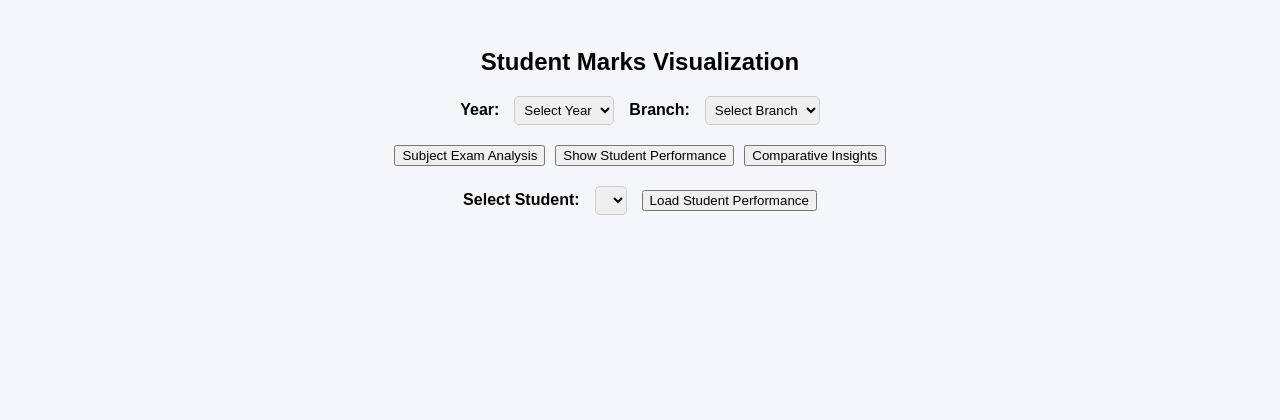
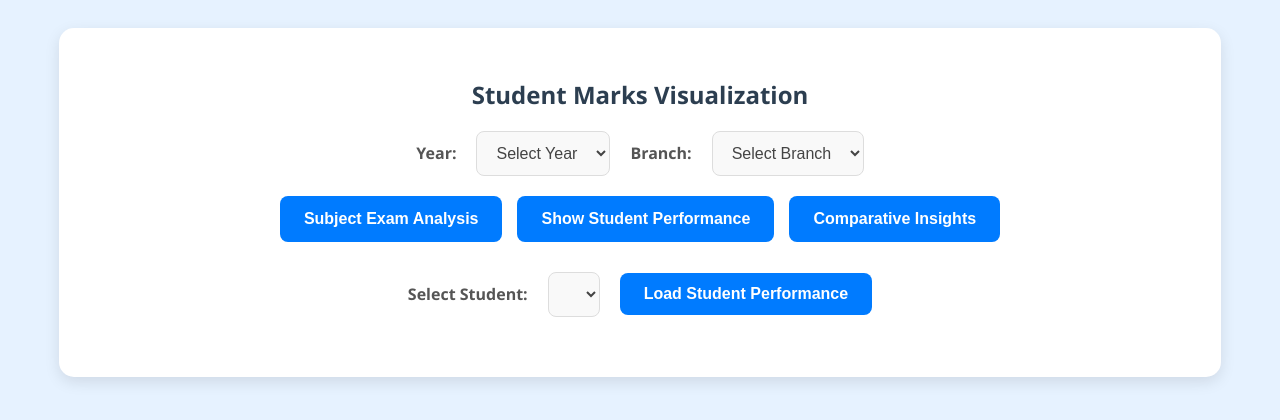
Before and after one commit to sudheer-01/student-management-system, a website: page HodTask/GenerateCharts/generateCharts.html in a window 1280 px wide. Both pictures are taken after a click on the button "Show Student Performance". Drawn offline with nearby package versions, Linux system fonts and the light colour scheme; no server answers.

Commit message:
generating charts

```diff
--- a/HodTask/GenerateCharts/generateCharts.css
+++ b/HodTask/GenerateCharts/generateCharts.css
@@ -1,58 +1,146 @@
 body {
-  font-family: Arial, sans-serif;
-  background: #f4f6f9;
+  font-family: 'Segoe UI', Tahoma, Geneva, Verdana, sans-serif;
+  background: #e6f2ff; /* Light blue background */
   text-align: center;
   padding: 20px;
+  color: #333;
 }
 
 .container {
-  width: 80%;
+  width: 90%;
+  max-width: 1200px;
   margin: auto;
+  background: #fff;
+  padding: 30px;
+  border-radius: 15px;
+  box-shadow: 0 5px 15px rgba(0, 0, 0, 0.1);
 }
+
+h2 {
+  color: #2c3e50;
+  margin-bottom: 20px;
+}
+
 .controls {
   margin-bottom: 20px;
   display: flex;
   justify-content: center;
   align-items: center;
+  gap: 20px;
+}
+
+.controls label {
+  font-weight: 600;
+  color: #555;
+}
+
+.controls select {
+  padding: 12px 15px;
+  border-radius: 8px;
+  border: 1px solid #ddd;
+  font-size: 16px;
+  color: #444;
+  background: #f9f9f9;
+  transition: border-color 0.3s;
+}
+
+.controls select:focus {
+  outline: none;
+  border-color: #007bff;
+}
+
+.button-group {
+  margin-bottom: 30px;
+  display: flex;
+  justify-content: center;
   gap: 15px;
 }
 
-.controls label {
-  font-weight: bold;
+.button-group button {
+  padding: 14px 24px;
+  font-size: 16px;
+  font-weight: 600;
+  color: white;
+  background: #007bff;
+  border: none;
+  border-radius: 8px;
+  cursor: pointer;
+  transition: background 0.3s;
 }
 
-.controls select,
-.controls input {
-  padding: 5px;
-  border-radius: 5px;
-  border: 1px solid #ccc;
-}
-
-.button-group {
-  margin-bottom: 20px;
-  display: flex;
-  justify-content: center;
-  gap: 10px;
+.button-group button:hover {
+  background: #0056b3;
 }
 
 #chartsContainer {
   display: flex;
-  flex-direction: column; /* Display charts one below the other */
-  gap: 20px;
-  margin-top: 20px;
+  flex-direction: column;
+  gap: 30px;
+  margin-top: 30px;
   width: 100%;
 }
 
 .chart-container {
   position: relative;
-  height: 40vh;
+  height: 500px;
   width: 100%;
   background: #fff;
-  padding: 15px;
-  border-radius: 8px;
-  box-shadow: 0 2px 4px rgba(0,0,0,0.1);
+  padding: 25px;
+  border-radius: 12px;
+  box-shadow: 0 4px 12px rgba(0, 0, 0, 0.08);
 }
 
 canvas {
   margin-top: 20px;
 }
+
+/* Style for student performance controls */
+#studentPerformanceControls,
+#subjectExamAnalysisControls {
+  display: none;
+  justify-content: center;
+  align-items: center;
+  gap: 20px;
+  margin-bottom: 20px;
+}
+
+#studentPerformanceControls label,
+#subjectExamAnalysisControls label {
+  font-weight: 600;
+  color: #555;
+}
+
+#studentPerformanceControls select,
+#subjectExamAnalysisControls select {
+  padding: 12px 15px;
+  border-radius: 8px;
+  border: 1px solid #ddd;
+  font-size: 16px;
+  color: #444;
+  background: #f9f9f9;
+  transition: border-color 0.3s;
+}
+
+#studentPerformanceControls select:focus,
+#subjectExamAnalysisControls select:focus {
+  outline: none;
+  border-color: #007bff;
+}
+
+#studentPerformanceControls button,
+#subjectExamAnalysisControls button {
+  padding: 12px 24px;
+  font-size: 16px;
+  font-weight: 600;
+  color: white;
+  background: #007bff;
+  border: none;
+  border-radius: 8px;
+  cursor: pointer;
+  transition: background 0.3s;
+}
+
+#studentPerformanceControls button:hover,
+#subjectExamAnalysisControls button:hover {
+  background: #0056b3;
+}
```
